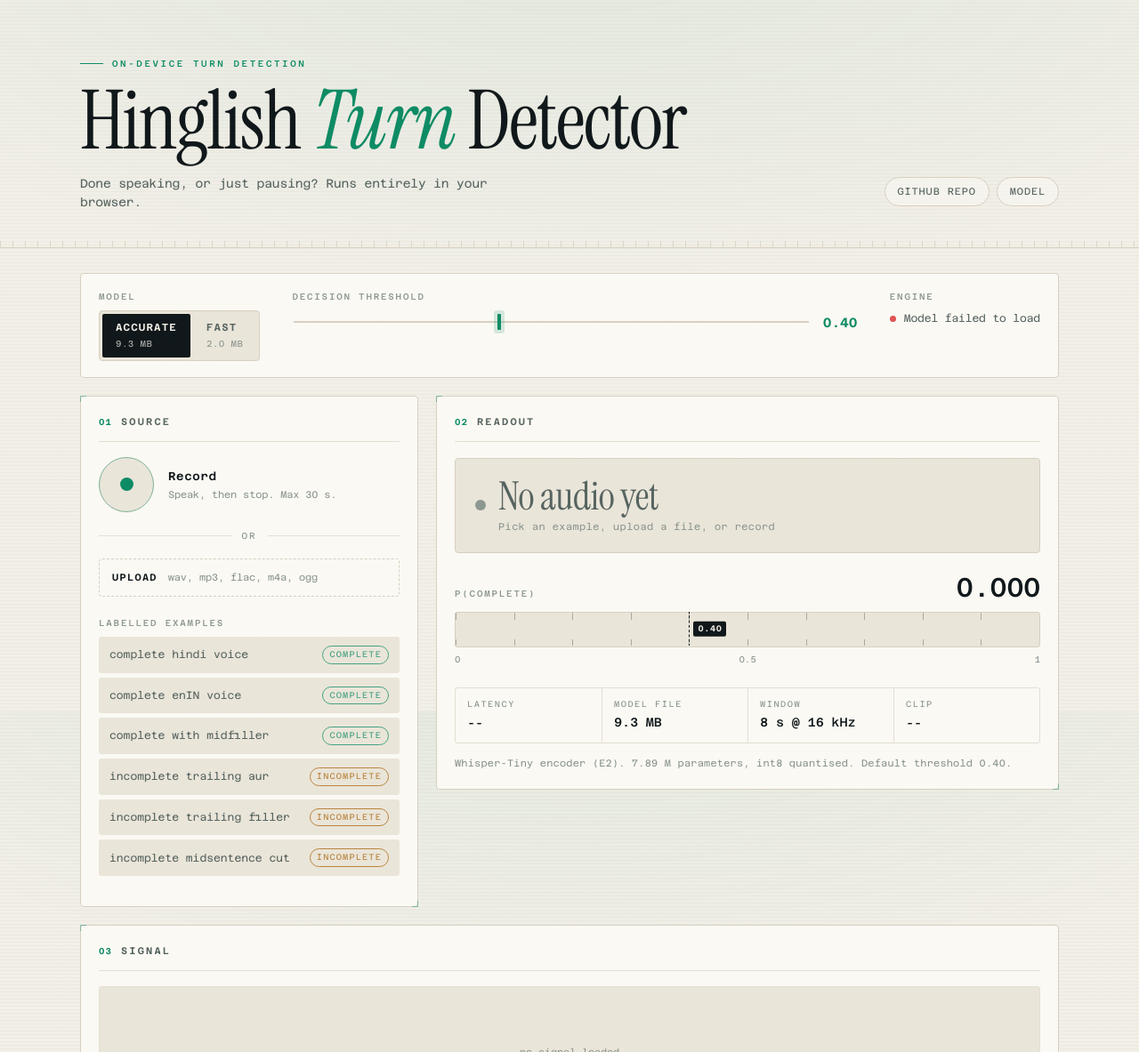
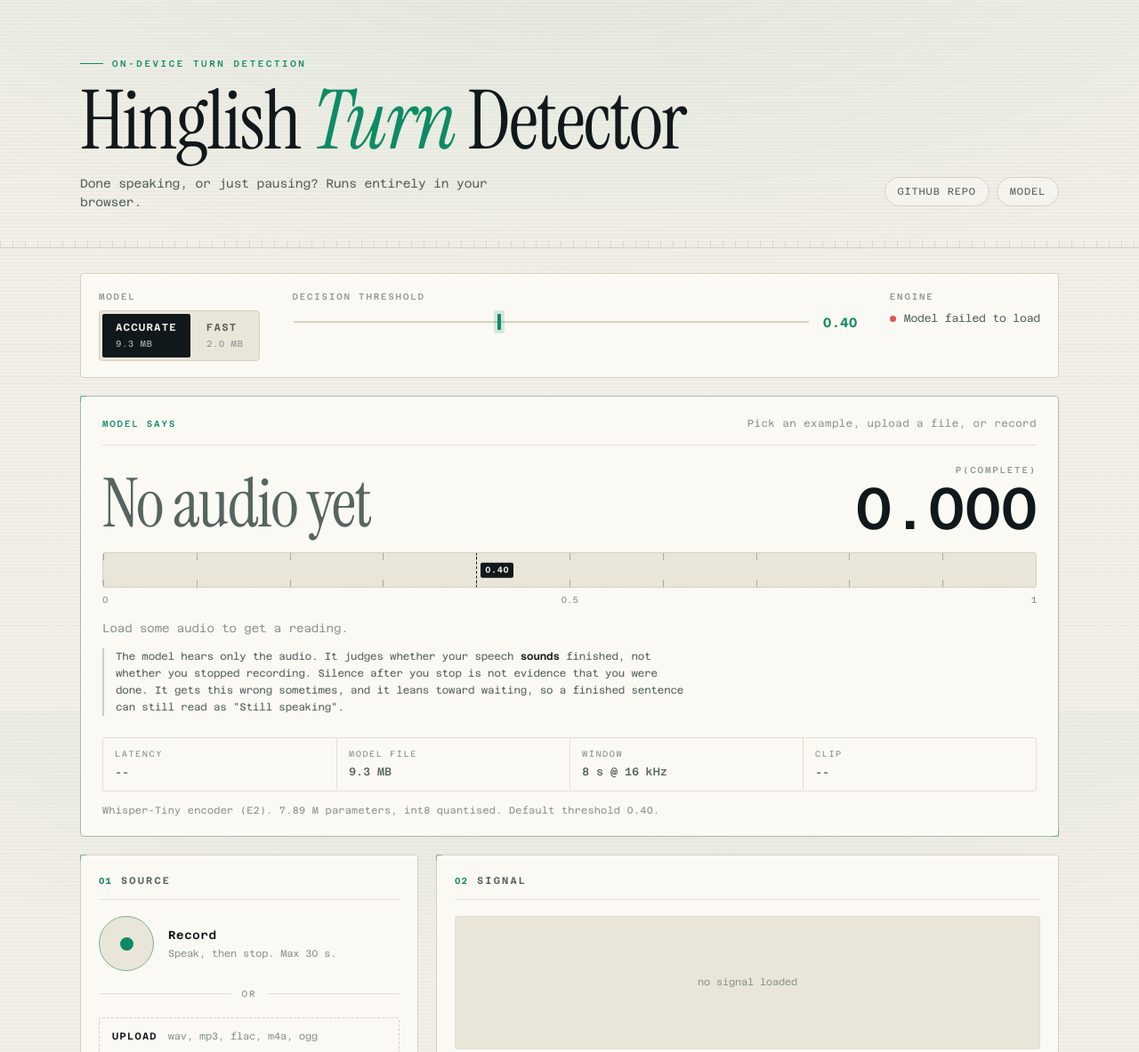
Before and after one commit to Deveshu04/turn-detector, a plain HTML site: page webdemo/index.html in a window 1280 px wide. Shown: the top 1183 px of the page at 89% size. Drawn offline with Linux system fonts and the light colour scheme; no server answers.

Commit message:
Fix stale verdict during inference; make model output the page hero

```diff
--- a/webdemo/app.js
+++ b/webdemo/app.js
@@ -40,10 +40,17 @@
 
   var el = {};
   ['modelSeg', 'thresh', 'threshVal', 'engine', 'engineText', 'recBtn', 'recState',
-   'recHint', 'file', 'chips', 'msg', 'verdict', 'verdictText', 'verdictSrc',
+   'recHint', 'file', 'chips', 'msg', 'result', 'verdictText', 'verdictSrc',
    'probNum', 'meter', 'meterFill', 'meterNeedle', 'meterGate', 'gateFlag',
-   'sLat', 'sSize', 'sWin', 'sDur', 'modelNote', 'wave', 'chart',
+   'relation', 'sLat', 'sSize', 'sWin', 'sDur', 'modelNote', 'wave', 'chart',
    'streamNote'].forEach(function (k) { el[k] = document.getElementById(k); });
+
+  // 'empty' before any audio, 'work' while a clip is being analysed, 'done'
+  // once a probability for THIS clip has landed.
+  var phase = 'empty';
+  // probabilities per model per example file, so the chip marks can be
+  // re-derived whenever the threshold moves
+  var chipProbs = {};
 
   /* ------------------------------------------------------------- helpers */
 
@@ -207,20 +214,46 @@
 
   function renderVerdict(flash) {
     var v = renderMeter();
+
+    if (phase === 'work') {
+      el.result.dataset.v = 'work';
+      el.verdictText.textContent = 'Listening back';
+      el.probNum.textContent = '...';
+      el.relation.textContent = 'Running the model on this clip.';
+      renderChips();
+      return;
+    }
     if (v === 'none') {
-      el.verdict.dataset.v = 'none';
+      el.result.dataset.v = 'none';
       el.verdictText.textContent = 'No audio yet';
       el.verdictSrc.textContent = 'Pick an example, upload a file, or record';
+      el.relation.textContent = 'Load some audio to get a reading.';
+      renderChips();
       return;
     }
-    var was = el.verdict.dataset.v;
-    el.verdict.dataset.v = v;
+
+    var was = el.result.dataset.v;
+    el.result.dataset.v = v;
     el.verdictText.textContent = v === 'done' ? 'Done speaking' : 'Still speaking';
+    el.relation.textContent = 'P(complete) ' + lastProb.toFixed(3) +
+      (v === 'done' ? ' is at or above the ' : ' is below the ') + threshold.toFixed(2) +
+      ' threshold, so the model would ' +
+      (v === 'done' ? 'hand the turn over now.' : 'keep waiting for more speech.');
+    renderChips();
     if (flash || was !== v) {
-      el.verdict.classList.remove('flash');
-      void el.verdict.offsetWidth;
-      el.verdict.classList.add('flash');
+      el.result.classList.remove('flash');
+      void el.result.offsetWidth;
+      el.result.classList.add('flash');
     }
+  }
+
+  // Bring the answer on screen when the user supplied their own audio and may
+  // be scrolled down at the source panel.
+  function revealResult() {
+    var box = el.result.getBoundingClientRect();
+    if (box.top >= 0 && box.bottom <= window.innerHeight) return;
+    var smooth = !window.matchMedia('(prefers-reduced-motion: reduce)').matches;
+    el.result.scrollIntoView({ behavior: smooth ? 'smooth' : 'auto', block: 'start' });
   }
 
   function renderModelStats() {
@@ -513,7 +546,7 @@
     return step();
   }
 
-  function analyse(source) {
+  function analyse(source, reveal) {
     if (!clip) return Promise.resolve();
     var gen = ++streamGen;
     busy = true;
@@ -521,14 +554,26 @@
     el.streamNote.textContent = '';
     drawChart();
     status('busy', 'Running');
+
+    // Drop the previous clip's numbers before relabelling the source, so the
+    // readout can never show a stale verdict attributed to the new audio.
+    lastProb = null;
+    phase = 'work';
+    el.sLat.textContent = '--';
+    el.sDur.textContent = clip.duration.toFixed(2) + ' s';
     el.verdictSrc.textContent = source;
+    renderVerdict(false);
 
+    var file = clipFile;
     return infer(activeId, windowAt(clip.pcm, clip.pcm.length)).then(function (r) {
       if (gen !== streamGen) return;
       lastProb = r.p;
+      phase = 'done';
+      if (file) chipProbs[activeId + '|' + file] = r.p;
       el.sLat.textContent = r.ms.toFixed(0) + ' ms';
       el.sDur.textContent = clip.duration.toFixed(2) + ' s';
       renderVerdict(true);
+      if (reveal) revealResult();
       return runStream(gen);
     }).catch(function (err) {
       if (gen !== streamGen) return;
@@ -539,14 +584,14 @@
     });
   }
 
-  function loadBuffer(arrayBuffer, source) {
+  function loadBuffer(arrayBuffer, source, reveal) {
     note('');
     status('busy', 'Decoding audio');
     return decodeToPcm(arrayBuffer).then(function (pcm) {
       if (!pcm.length) throw new Error('Decoded to zero samples.');
       clip = { pcm: pcm, duration: pcm.length / SR, source: source };
       drawWave();
-      return analyse(source);
+      return analyse(source, reveal);
     }).catch(function (err) {
       status('err', 'Could not decode');
       note('Could not decode that audio. ' + (err && err.message ? err.message : ''));
@@ -575,6 +620,31 @@
     });
   }
 
+  // Derive each chip's match mark from the stored probability, so dragging the
+  // threshold updates every example that has already been run.
+  function renderChips() {
+    Array.prototype.forEach.call(el.chips.querySelectorAll('.chip'), function (b) {
+      var file = b.dataset.file;
+      var p = chipProbs[activeId + '|' + file];
+      var mark = b.querySelector('.cmark');
+      var says = b.querySelector('.cmodel');
+      if (p === undefined) {
+        b.dataset.run = '0';
+        says.textContent = 'model: not run yet';
+        mark.textContent = '';
+        mark.removeAttribute('data-m');
+        return;
+      }
+      b.dataset.run = '1';
+      var verdict = p >= threshold ? 'complete' : 'incomplete';
+      var hit = verdict === labelOf(file);
+      says.textContent = 'model: ' + p.toFixed(3) + ', ' +
+        (verdict === 'complete' ? 'done' : 'still');
+      mark.textContent = hit ? '✓ match' : '✗ miss';
+      mark.dataset.m = hit ? 'hit' : 'miss';
+    });
+  }
+
   function buildChips() {
     EXAMPLES.forEach(function (file) {
       var lab = labelOf(file);
@@ -582,11 +652,21 @@
       b.type = 'button';
       b.className = 'chip';
       b.dataset.file = file;
+      b.dataset.run = '0';
       b.setAttribute('aria-pressed', 'false');
-      b.appendChild(span('cn', fmtName(file)));
+
+      var r1 = span('crow', '');
+      r1.appendChild(span('cn', fmtName(file)));
       var cl = span('cl', lab);
       cl.dataset.l = lab;
-      b.appendChild(cl);
+      r1.appendChild(cl);
+
+      var r2 = span('crow crow2', '');
+      r2.appendChild(span('cmodel', 'model: not run yet'));
+      r2.appendChild(span('cmark', ''));
+
+      b.appendChild(r1);
+      b.appendChild(r2);
       // a new pick preempts any curve still being computed
       b.addEventListener('click', function () { loadExample(file); });
       el.chips.appendChild(b);
@@ -613,6 +693,7 @@
         activeId = id;
         lastProb = null;
         curve = null;
+        phase = clip ? 'work' : 'empty';
         el.sLat.textContent = '--';
         renderModelStats();
         setThreshold(models[id].threshold, true);
@@ -703,7 +784,9 @@
         var blob = new Blob(recChunks, { type: recorder.mimeType || 'audio/webm' });
         if (!blob.size) { note('Nothing was captured.'); return; }
         markChip(null);
-        blob.arrayBuffer().then(function (buf) { return loadBuffer(buf, 'Microphone'); });
+        blob.arrayBuffer().then(function (buf) {
+          return loadBuffer(buf, 'Your recording', true);
+        });
       };
       recorder.start();
       recPhase = 'recording';
@@ -762,7 +845,7 @@
       var f = el.file.files && el.file.files[0];
       if (!f) return;
       markChip(null);
-      f.arrayBuffer().then(function (buf) { return loadBuffer(buf, f.name); });
+      f.arrayBuffer().then(function (buf) { return loadBuffer(buf, f.name, true); });
       el.file.value = '';
     });
 
--- a/webdemo/index.html
+++ b/webdemo/index.html
@@ -50,6 +50,50 @@
     </div>
   </section>
 
+  <!-- the answer, first and largest -->
+  <section class="hero" id="result" data-v="none" aria-label="Model result">
+    <span class="hero-ring" aria-hidden="true"></span>
+    <div class="hero-top">
+      <p class="lab hero-lab">Model says</p>
+      <p class="hero-src" id="verdictSrc">Pick an example, upload a file, or record</p>
+    </div>
+
+    <div class="hero-main">
+      <p class="v-text" id="verdictText" aria-live="polite">No audio yet</p>
+      <div class="hero-prob">
+        <p class="lab">P(complete)</p>
+        <p class="prob-num" id="probNum">0.000</p>
+      </div>
+    </div>
+
+    <div class="meter" id="meter">
+      <div class="meter-track">
+        <div class="meter-fill" id="meterFill"></div>
+        <div class="meter-ticks" aria-hidden="true"></div>
+        <div class="meter-needle" id="meterNeedle" aria-hidden="true"></div>
+        <div class="meter-gate" id="meterGate"><span class="gate-flag" id="gateFlag">0.50</span></div>
+      </div>
+      <div class="meter-scale" aria-hidden="true"><span>0</span><span>0.5</span><span>1</span></div>
+    </div>
+
+    <p class="relation" id="relation">Load some audio to get a reading.</p>
+
+    <p class="caveat">
+      The model hears only the audio. It judges whether your speech <em>sounds</em> finished,
+      not whether you stopped recording. Silence after you stop is not evidence that you were
+      done. It gets this wrong sometimes, and it leans toward waiting, so a finished sentence
+      can still read as "Still speaking".
+    </p>
+
+    <dl class="stats">
+      <div class="stat"><dt>Latency</dt><dd id="sLat">--</dd></div>
+      <div class="stat"><dt>Model file</dt><dd id="sSize">--</dd></div>
+      <div class="stat"><dt>Window</dt><dd id="sWin">--</dd></div>
+      <div class="stat"><dt>Clip</dt><dd id="sDur">--</dd></div>
+    </dl>
+    <p class="fineprint" id="modelNote"></p>
+  </section>
+
   <main class="grid">
 
     <section class="panel p-source">
@@ -75,55 +119,21 @@
 
       <div class="examples">
         <p class="lab">Labelled examples</p>
+        <p class="ex-note">The pill is the true label. Run one and the model verdict appears beneath it.</p>
         <div class="chips" id="chips"></div>
       </div>
 
       <p class="msg" id="msg" role="status" aria-live="polite"></p>
     </section>
 
-    <section class="panel p-read">
-      <h2 class="ptitle"><span class="num">02</span> Readout</h2>
-
-      <div class="verdict" id="verdict" data-v="none" aria-live="polite">
-        <span class="v-dot" aria-hidden="true"></span>
-        <span class="v-text" id="verdictText">No audio yet</span>
-        <span class="v-src" id="verdictSrc">Pick an example, upload a file, or record</span>
-      </div>
-
-      <div class="prob">
-        <div class="prob-head">
-          <p class="lab">P(complete)</p>
-          <p class="prob-num" id="probNum">0.000</p>
-        </div>
-        <div class="meter" id="meter">
-          <div class="meter-track">
-            <div class="meter-fill" id="meterFill"></div>
-            <div class="meter-ticks" aria-hidden="true"></div>
-            <div class="meter-needle" id="meterNeedle" aria-hidden="true"></div>
-            <div class="meter-gate" id="meterGate"><span class="gate-flag" id="gateFlag">0.50</span></div>
-          </div>
-          <div class="meter-scale" aria-hidden="true"><span>0</span><span>0.5</span><span>1</span></div>
-        </div>
-      </div>
-
-      <dl class="stats">
-        <div class="stat"><dt>Latency</dt><dd id="sLat">--</dd></div>
-        <div class="stat"><dt>Model file</dt><dd id="sSize">--</dd></div>
-        <div class="stat"><dt>Window</dt><dd id="sWin">--</dd></div>
-        <div class="stat"><dt>Clip</dt><dd id="sDur">--</dd></div>
-      </dl>
-
-      <p class="fineprint" id="modelNote"></p>
-    </section>
-
     <section class="panel p-wave">
-      <h2 class="ptitle"><span class="num">03</span> Signal</h2>
+      <h2 class="ptitle"><span class="num">02</span> Signal</h2>
       <canvas id="wave" class="cv" height="150"></canvas>
       <p class="cap" id="waveCap">The model reads the last 8 s. Shorter clips are padded with silence on the left.</p>
     </section>
 
     <section class="panel p-stream">
-      <h2 class="ptitle"><span class="num">04</span> Streaming
+      <h2 class="ptitle"><span class="num">03</span> Streaming
         <span class="ptitle-note" id="streamNote"></span>
       </h2>
       <canvas id="chart" class="cv" height="230"></canvas>
--- a/webdemo/style.css
+++ b/webdemo/style.css
@@ -338,12 +338,17 @@
   margin-top: 20px;
   display: grid;
   grid-template-columns: minmax(300px, 380px) 1fr;
+  grid-template-areas:
+    "src wave"
+    "src stream";
   gap: 20px;
   align-items: start;
 }
-.p-wave, .p-stream { grid-column: 1 / -1; }
+.p-source { grid-area: src; }
+.p-wave   { grid-area: wave; }
+.p-stream { grid-area: stream; }
 
-.panel {
+.panel, .hero {
   position: relative;
   padding: 20px;
   border: 1px solid var(--rule);
@@ -353,8 +358,8 @@
   opacity: 0;
   animation: rise .7s cubic-bezier(.2,.7,.3,1) forwards;
 }
-.p-source { animation-delay: .06s; }
-.p-read   { animation-delay: .12s; }
+.hero     { animation-delay: .06s; }
+.p-source { animation-delay: .12s; }
 .p-wave   { animation-delay: .18s; }
 .p-stream { animation-delay: .24s; }
 .bar      { opacity: 0; animation: rise .7s cubic-bezier(.2,.7,.3,1) forwards; }
@@ -365,15 +370,15 @@
 }
 
 /* corner ticks, the instrument detail */
-.panel::before, .panel::after {
+.panel::before, .panel::after, .hero::before, .hero::after {
   content: "";
   position: absolute;
   width: 7px; height: 7px;
   border: 1px solid color-mix(in srgb, var(--sig) 45%, transparent);
   pointer-events: none;
 }
-.panel::before { top: -1px; left: -1px; border-right: 0; border-bottom: 0; }
-.panel::after  { bottom: -1px; right: -1px; border-left: 0; border-top: 0; }
+.panel::before, .hero::before { top: -1px; left: -1px; border-right: 0; border-bottom: 0; }
+.panel::after, .hero::after   { bottom: -1px; right: -1px; border-left: 0; border-top: 0; }
 
 .ptitle {
   margin: 0 0 18px;
@@ -494,12 +499,16 @@
 .upload-txt { font-size: 11px; color: var(--ink-3); }
 
 .examples { margin-top: 22px; }
+.ex-note {
+  margin: -3px 0 10px;
+  font-size: 10.5px;
+  line-height: 1.5;
+  color: var(--ink-3);
+}
 .chips { display: flex; flex-direction: column; gap: 5px; }
 
 .chip {
-  display: flex;
-  align-items: center;
-  gap: 10px;
+  display: block;
   width: 100%;
   padding: 9px 11px;
   border: 1px solid transparent;
@@ -518,6 +527,7 @@
   color: var(--ink);
   background: color-mix(in srgb, var(--sig) 8%, var(--well));
 }
+.crow { display: flex; align-items: center; gap: 10px; }
 .chip .cn { flex: 1; min-width: 0; overflow: hidden; text-overflow: ellipsis; white-space: nowrap; }
 .chip .cl {
   flex: none;
@@ -527,10 +537,30 @@
   padding: 2px 7px;
   border-radius: 100px;
   border: 1px solid currentColor;
-  opacity: .75;
+  opacity: .8;
 }
 .chip .cl[data-l="complete"] { color: var(--sig); }
 .chip .cl[data-l="incomplete"] { color: var(--warn); }
+
+.crow2 {
+  margin-top: 5px;
+  padding-top: 5px;
+  border-top: 1px dotted color-mix(in srgb, var(--ink-3) 35%, transparent);
+  font-size: 10.5px;
+  color: var(--ink-3);
+  font-variant-numeric: tabular-nums;
+}
+.chip[data-run="0"] .crow2 { opacity: .55; }
+.chip .cmodel { flex: 1; min-width: 0; overflow: hidden; text-overflow: ellipsis; white-space: nowrap; }
+.chip .cmark {
+  flex: none;
+  font-size: 9.5px;
+  font-weight: 600;
+  letter-spacing: .1em;
+  text-transform: uppercase;
+}
+.chip .cmark[data-m="hit"] { color: var(--sig); }
+.chip .cmark[data-m="miss"] { color: var(--warn); }
 
 .msg {
   margin: 14px 0 0;
@@ -542,77 +572,118 @@
 
 /* --------------------------------------------------------------- readout */
 
-.verdict {
-  display: grid;
-  grid-template-columns: auto 1fr;
-  align-items: center;
-  gap: 4px 14px;
-  padding: 20px 22px;
-  border: 1px solid var(--rule);
+/* ------------------------------------------------------------- hero result */
+
+.hero {
+  margin-top: 20px;
+  padding: 22px 24px 20px;
+  border-color: color-mix(in srgb, var(--sig) 26%, var(--rule));
+  transition: border-color .35s, background .35s;
+}
+.hero[data-v="done"] {
+  border-color: color-mix(in srgb, var(--sig) 60%, var(--rule));
+  background: color-mix(in srgb, var(--sig) 5%, var(--card));
+}
+.hero[data-v="still"] {
+  border-color: color-mix(in srgb, var(--warn) 60%, var(--rule));
+  background: color-mix(in srgb, var(--warn) 5%, var(--card));
+}
+/* The ring lives on its own element. Putting it on .hero would mean the
+   .flash rule redeclaring the animation shorthand, which would cancel the
+   entrance animation and strand the panel at its opacity 0 base state. */
+.hero-ring {
+  position: absolute;
+  inset: -1px;
   border-radius: var(--r);
-  background: var(--well);
-  transition: border-color .3s, background .3s;
+  pointer-events: none;
+  opacity: 0;
 }
-.v-dot {
-  grid-row: span 2;
-  width: 12px; height: 12px;
-  border-radius: 50%;
-  background: var(--ink-3);
-  transition: background .3s, box-shadow .3s;
+.hero.flash .hero-ring { animation: heroflash .85s cubic-bezier(.2,.7,.3,1); }
+@keyframes heroflash {
+  from { opacity: 1; box-shadow: 0 0 0 3px color-mix(in srgb, var(--sig) 38%, transparent); }
+  to   { opacity: 0; box-shadow: 0 0 0 14px color-mix(in srgb, var(--sig) 0%, transparent); }
 }
-.v-text {
-  font-family: var(--serif);
-  font-size: clamp(28px, 4.6vw, 44px);
-  line-height: 1;
-  letter-spacing: -.01em;
-  color: var(--ink-2);
-  transition: color .3s;
+
+.hero-top {
+  display: flex;
+  align-items: baseline;
+  justify-content: space-between;
+  gap: 10px 20px;
+  padding-bottom: 14px;
+  border-bottom: 1px solid var(--rule-soft);
+  flex-wrap: wrap;
 }
-.v-src {
-  font-size: 11px;
+.hero-lab { margin: 0; color: var(--sig); }
+.hero-src {
+  margin: 0;
+  font-size: 11.5px;
   letter-spacing: .04em;
   color: var(--ink-3);
-  grid-column: 2;
+  max-width: 60ch;
   overflow: hidden;
   text-overflow: ellipsis;
   white-space: nowrap;
 }
-.verdict[data-v="done"] {
-  border-color: color-mix(in srgb, var(--sig) 55%, var(--rule));
-  background: color-mix(in srgb, var(--sig) 9%, var(--well));
+
+.hero-main {
+  display: flex;
+  align-items: flex-end;
+  justify-content: space-between;
+  gap: 14px 32px;
+  flex-wrap: wrap;
+  margin: 20px 0 18px;
 }
-.verdict[data-v="done"] .v-dot { background: var(--sig); box-shadow: 0 0 0 4px color-mix(in srgb, var(--sig) 20%, transparent); }
-.verdict[data-v="done"] .v-text { color: var(--sig); }
-.verdict[data-v="still"] {
-  border-color: color-mix(in srgb, var(--warn) 62%, var(--rule));
-  background: color-mix(in srgb, var(--warn) 6%, var(--well));
+.v-text {
+  margin: 0;
+  font-family: var(--serif);
+  font-size: clamp(40px, 7.2vw, 76px);
+  line-height: .95;
+  letter-spacing: -.02em;
+  color: var(--ink-2);
+  transition: color .3s;
 }
-.verdict[data-v="still"] .v-dot { background: var(--warn); box-shadow: 0 0 0 4px color-mix(in srgb, var(--warn) 20%, transparent); }
-.verdict[data-v="still"] .v-text { color: var(--warn); }
-.verdict.flash .v-text { animation: flash .45s cubic-bezier(.2,.7,.3,1); }
+.hero[data-v="done"] .v-text { color: var(--sig); }
+.hero[data-v="still"] .v-text { color: var(--warn); }
+.hero.flash .v-text, .hero.flash .prob-num { animation: flash .5s cubic-bezier(.2,.7,.3,1); }
 @keyframes flash {
-  from { opacity: .25; transform: translateY(5px); }
+  from { opacity: .2; transform: translateY(6px); }
   to   { opacity: 1; transform: none; }
 }
 
-.prob { margin-top: 24px; }
-.prob-head {
-  display: flex;
-  align-items: baseline;
-  justify-content: space-between;
-  gap: 16px;
-}
-.prob-head .lab { margin: 0; }
+.hero-prob { text-align: right; }
+.hero-prob .lab { margin: 0 0 4px; }
 .prob-num {
   margin: 0;
-  font-size: 30px;
+  font-size: clamp(38px, 6.4vw, 66px);
   font-weight: 500;
-  line-height: 1;
+  line-height: .95;
   font-variant-numeric: tabular-nums;
-  letter-spacing: -.02em;
+  letter-spacing: -.03em;
+  transition: color .3s;
 }
+.hero[data-v="done"] .prob-num { color: var(--sig); }
+.hero[data-v="still"] .prob-num { color: var(--warn); }
 
-.meter { margin-top: 12px; }
+.relation {
+  margin: 14px 0 0;
+  font-size: 13px;
+  color: var(--ink);
+  letter-spacing: -.005em;
+}
+.hero[data-v="none"] .relation, .hero[data-v="work"] .relation { color: var(--ink-3); }
+
+.caveat {
+  margin: 12px 0 0;
+  padding-left: 13px;
+  border-left: 2px solid color-mix(in srgb, var(--ink-3) 45%, transparent);
+  font-size: 11.5px;
+  line-height: 1.65;
+  color: var(--ink-2);
+  max-width: 88ch;
+}
+.caveat em { font-style: normal; color: var(--ink); font-weight: 600; }
+
+.meter { margin-top: 4px; }
 .meter-track {
   position: relative;
   height: 40px;
@@ -718,10 +789,11 @@
 }
 .stat dd {
   margin: 3px 0 0;
-  font-size: 14px;
+  font-size: 12.5px;
   font-weight: 500;
   font-variant-numeric: tabular-nums;
   white-space: nowrap;
+  color: var(--ink-2);
 }
 
 .fineprint {
@@ -789,8 +861,13 @@
 /* --------------------------------------------------------------- responsive */
 
 @media (max-width: 900px) {
-  .grid { grid-template-columns: 1fr; }
+  .grid {
+    grid-template-columns: 1fr;
+    grid-template-areas: "src" "wave" "stream";
+  }
   .bar { grid-template-columns: 1fr; }
+  .hero-main { align-items: flex-start; }
+  .hero-prob { text-align: left; }
   .bar-status { border-top: 1px solid var(--rule-soft); padding-top: 14px; }
 }
 
```
